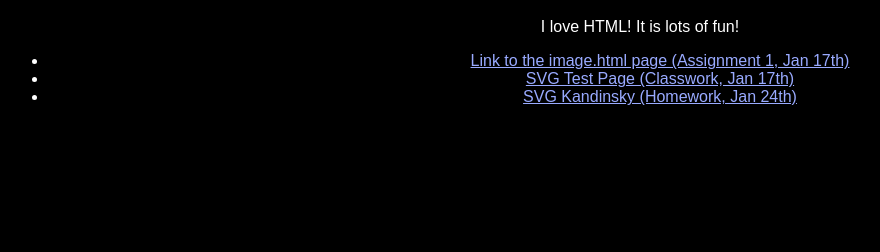
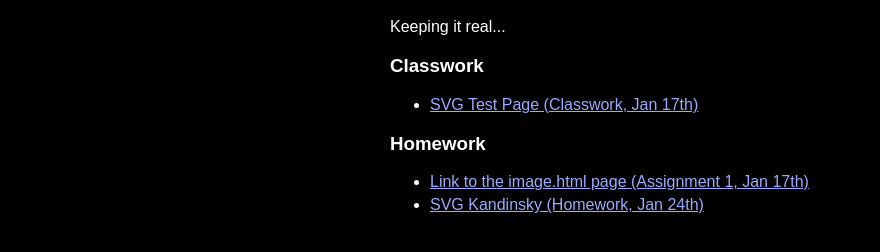
Before and after one commit to dfarrow/dfarrow.github.io, a website: page index.html in a window 1280 px wide. Shown: the part 48-300 px from the top of the page, without its empty margins (0-880 px from the left). Drawn offline with Linux system fonts and the light colour scheme.

Commit message:
Updated landing page.

```diff
--- a/css/styles.css
+++ b/css/styles.css
@@ -12,3 +12,13 @@ a {
     width: 30%;
     height: auto;
 }
+
+.maincontent {
+    width: 500px;
+    text-align: left;
+    margin: 10px auto ;
+}
+
+li {
+    margin-bottom: 5px;
+}
--- a/index.html
+++ b/index.html
@@ -11,13 +11,21 @@
 </head>
 
 <body>
-  <h1>Dan's Awesome Page</h1>
-  <p>I love HTML! It is lots of fun!</p>
-  <ul>
-    <li><a href="homework/image.html">Link to the image.html page (Assignment 1, Jan 17th)</a></li>
-    <li><a href="homework/jan17.html">SVG Test Page (Classwork, Jan 17th)</a></li>
-    <li><a href="homework/jan24.html">SVG Kandinsky (Homework, Jan 24th)</a></li>
-  </ul>
+
+    <h1>Dan's Awesome Page</h1>
+  <div class="maincontent">
+    <!-- <p>Have you heard about the new markup language that encodes odor into the web-page?<br/><br/> <i>It is called HTM-Smell!</i></p> -->
+    <p>Keeping it real...</p>
+    <h3>Classwork</h3>
+    <ul>
+      <li><a href="homework/jan17.html">SVG Test Page (Classwork, Jan 17th)</a></li>
+    </ul>
+    <h3>Homework</h3>
+    <ul>
+        <li><a href="homework/image.html">Link to the image.html page (Assignment 1, Jan 17th)</a></li>
+        <li><a href="homework/jan24.html">SVG Kandinsky (Homework, Jan 24th)</a></li>
+      </ul>
+  </div>
   <script src="js/scripts.js"></script>
 </body>
 </html>
```
